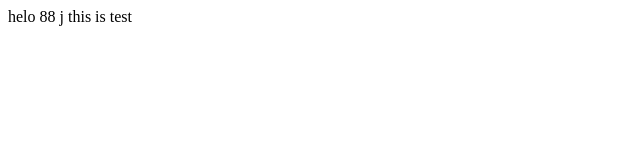
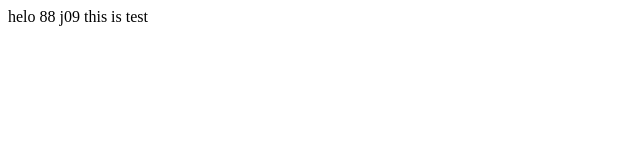
Before and after one commit to mohammadhosseinTZ/dd, a plain HTML site: page index.html in a window 1280 px wide. Shown: the full height of the page, 0-640 px from the left. Drawn offline with Linux system fonts and the light colour scheme.

Commit message:
Update index.html

```diff
--- a/index.html
+++ b/index.html
@@ -6,7 +6,7 @@
     <title>Document</title>
 </head>
 <body>
-    helo  88 j
+    helo  88 j09
     this is test
 </body>
 </html>
```
